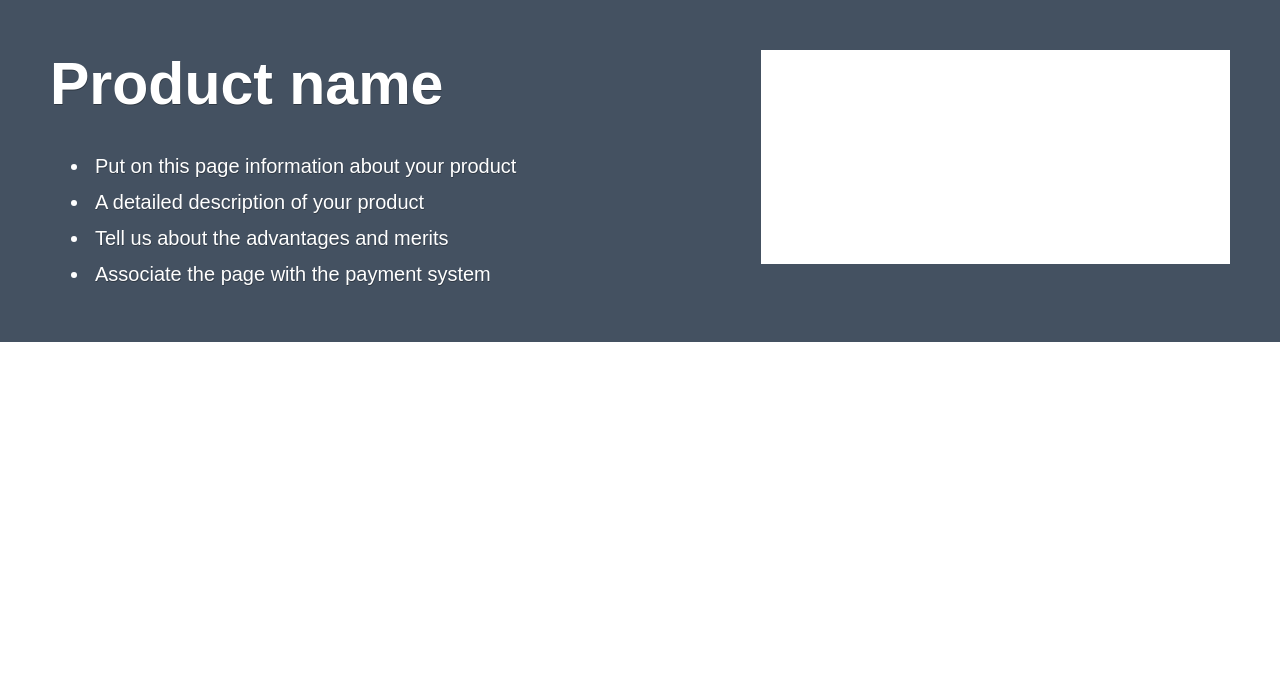
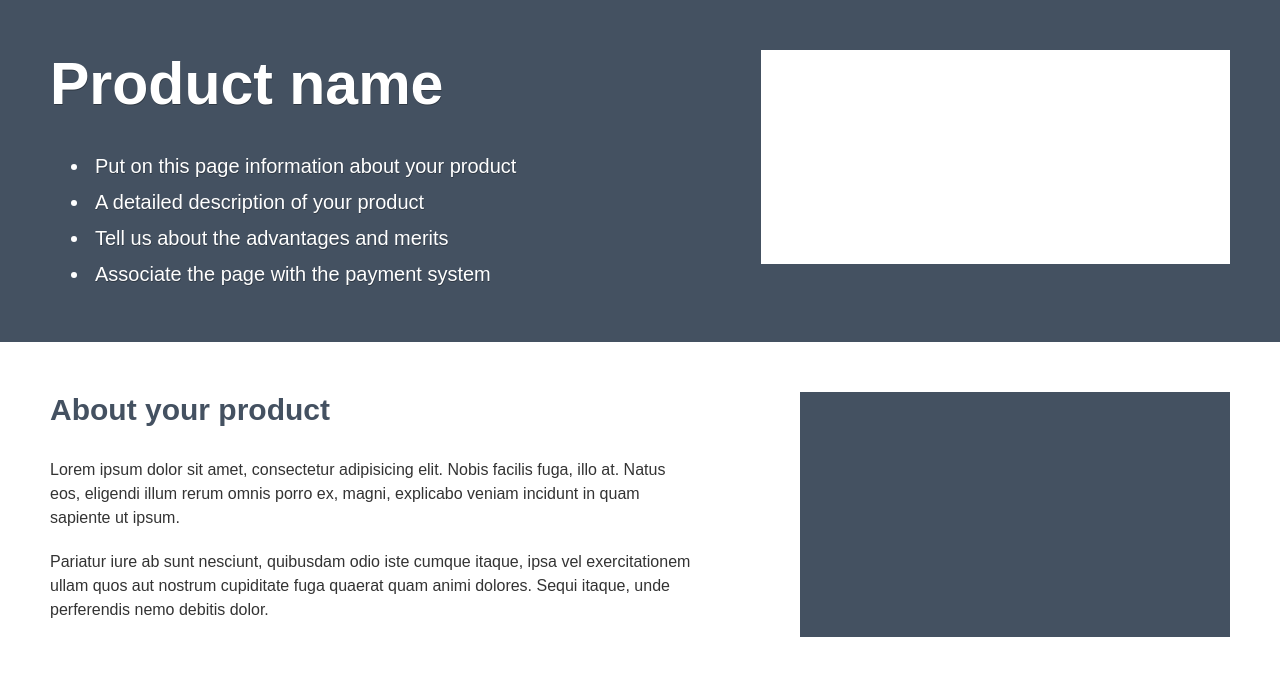
Before and after one commit to ia-stepanov/wwwtemplate, a website built with Parcel: page src/index.html in a window 1280 px wide. Built offline with nearby package versions, Linux system fonts and the light colour scheme; files whose address does not match are found by name.

Commit message:
add(wwwtemplate): реализовать блок о продукте

```diff
--- /dev/null
+++ b/src/assets/styles/layout/_about.scss
@@ -0,0 +1,48 @@
+.about {
+  @include section();
+
+  background-color: $white;
+
+  &__wrapper {
+    display: flex;
+    flex-direction: column-reverse;
+
+    @media ($tablet) {
+      flex-direction: row;
+    }
+  }
+
+  &__title {
+    @include h2($align: left);
+  }
+
+  &__desc {
+    @include p1();
+    margin-bottom: 2rem;
+
+    &:last-child {
+      margin-bottom: 0;
+    }
+  }
+
+  &__image {
+    @include img();
+
+    height: 245px;
+    width: 100%;
+    margin-bottom: 1.5rem;
+
+    @media ($tablet) {
+      flex-shrink: 0;
+      width: 250px;
+      margin-bottom: 0;
+      margin-left: 5rem;
+
+    }
+
+    @media ($desktop) {
+      margin-left: 10rem;
+      width: 430px;
+    }
+  }
+}
--- a/src/assets/styles/layout/_stage.scss
+++ b/src/assets/styles/layout/_stage.scss
@@ -11,11 +11,6 @@
     @media ($tablet) {
       flex-direction: row;
       justify-content: space-between;
-    }
-
-    @media ($desktop) {
-      padding-left: 0;
-      padding-right: 0;
     }
   }
 
@@ -40,12 +35,15 @@
 
     @media ($tablet) {
       max-width: 300px;
+      flex-shrink: 0;
       margin-bottom: 0;
+      margin-left: 4rem;
     }
 
     @media ($desktop) {
       max-width: 469px;
       margin-bottom: 0;
+      margin-left: 8rem;
     }
   }
 }
--- a/src/assets/styles/layout/index.scss
+++ b/src/assets/styles/layout/index.scss
@@ -1 +1,2 @@
 @import './stage';
+@import './about';
--- a/src/assets/styles/utils/_mixins.scss
+++ b/src/assets/styles/utils/_mixins.scss
@@ -53,6 +53,13 @@
 @mixin section($pt: 5rem, $pb: 5rem) {
   padding-top: $pt;
   padding-bottom: $pb;
+  padding-left: 1.5rem;
+  padding-right: 1.5rem;
+
+  @media ($desktop) {
+    padding-left: 0;
+    padding-right: 0;
+  }
 }
 
 %input {
--- a/src/index.html
+++ b/src/index.html
@@ -24,6 +24,27 @@
           <div class="stage__image"></div>
         </div>
       </section>
+
+      <section class="about">
+        <div class="container about__wrapper">
+          <div class="about__text">
+            <div class="about__text">
+              <h2 class="about__title">About your product</h2>
+              <p class="about__desc">
+                Lorem ipsum dolor sit amet, consectetur adipisicing elit. Nobis facilis
+                fuga, illo at. Natus eos, eligendi illum rerum omnis porro ex, magni,
+                explicabo veniam incidunt in quam sapiente ut ipsum.
+              </p>
+              <p class="about__desc">
+                Pariatur iure ab sunt nesciunt, quibusdam odio iste cumque itaque, ipsa vel
+                exercitationem ullam quos aut nostrum cupiditate fuga quaerat quam animi
+                dolores. Sequi itaque, unde perferendis nemo debitis dolor.
+              </p>
+            </div>
+          </div>
+          <div class="about__image"></div>
+        </div>
+      </section>
     </main>
   </body>
 </html>
```
Also changed, not shown: src/assets/styles/uikit.scss (line endings or trailing spaces).
